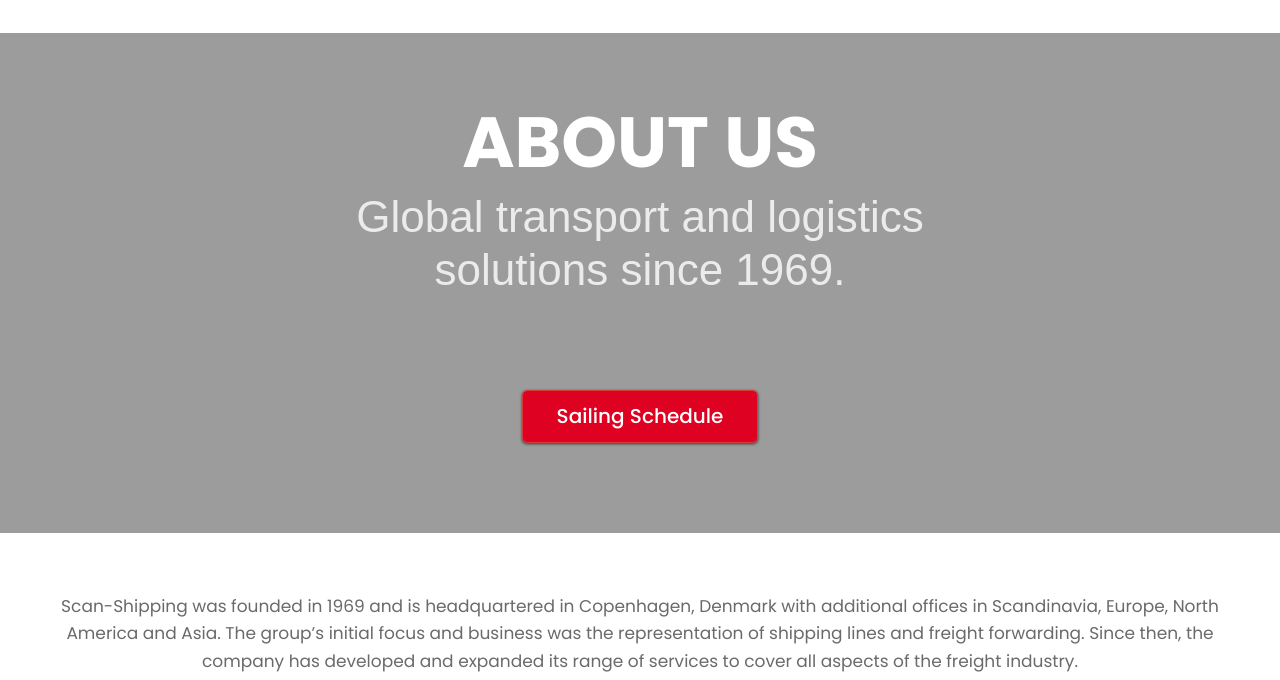
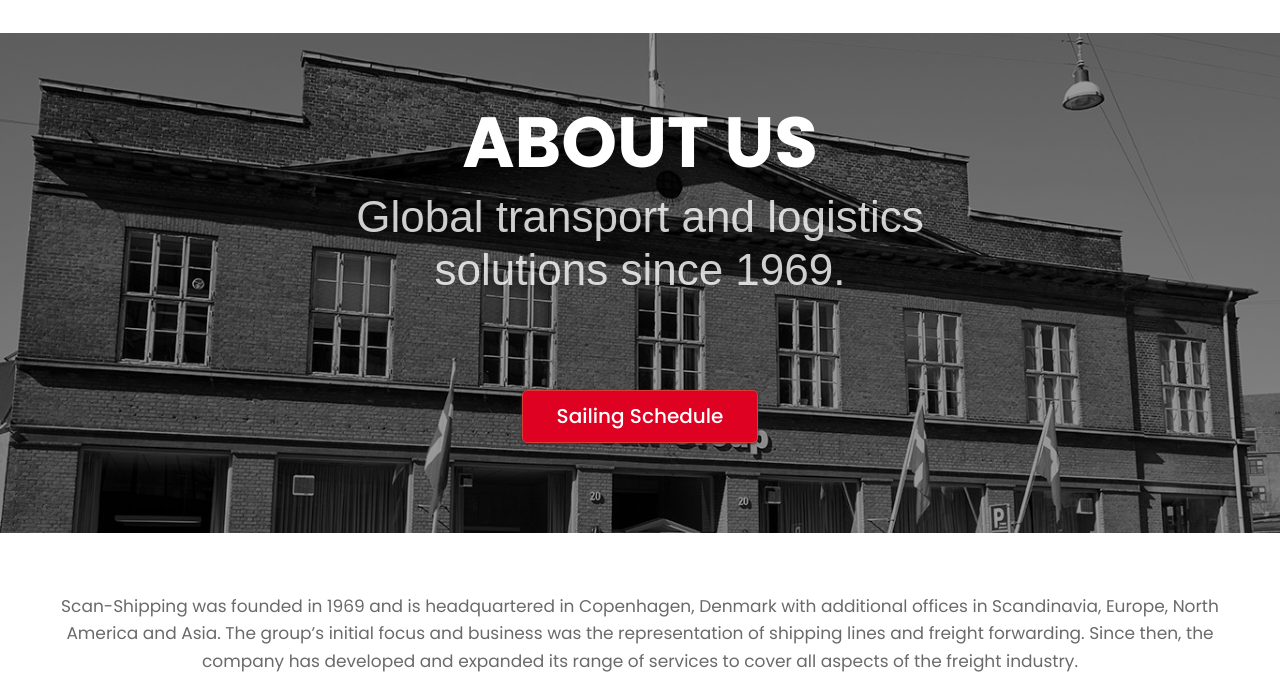
Before and after one commit to adabrowskishipco/scan-shipping, a plain HTML site: page about.html in a window 1280 px wide. Shown: the part 120-800 px from the top of the page. Drawn offline with nearby package versions, Linux system fonts and the light colour scheme.

Commit message:
design change

```diff
--- a/assets/css/style.css
+++ b/assets/css/style.css
@@ -625,6 +625,8 @@
 }
 .banner-caption {
 
+/*    background: linear-gradient(rgba(0,0,0,.39), rgba(0,0,0,.39)), url("../img/ocean-fright/ocean-fright/OceanFreight_www.pexels.com-architecture-bay-boat-326410.png");
+*/
     background: linear-gradient(rgba(0,0,0,.39), rgba(0,0,0,.39)), url("../img/ocean-fright/OceanFreight_www.pexels.com-architecture-bay-boat-326410.png");
 
     background-repeat: no-repeat;
@@ -639,7 +641,7 @@
 }
 .about-banner-caption {
 
-    background: linear-gradient(rgba(0,0,0,.39), rgba(0,0,0,.39)), url("../img/project/aboutimagebw.png");
+/**/    background: linear-gradient(rgba(0,0,0,.39), rgba(0,0,0,.39)), url("../img/about/aboutimagebw.jpg");
 
     background-repeat: no-repeat;
     background-size: cover;
```
Also changed, not shown: assets/img/Aid-&-Relief/Group 2704.jpg, assets/img/Aid-&-Relief/Group 2704color.jpg (added), assets/img/about/aboutimagebw.jpg (added), assets/img/aog/Group 2699 (1).jpg, assets/img/aog/Group 2699color.jpg (added), assets/img/carrear/Group 2702.jpg, assets/img/carrear/Group 2812 (1).png (deleted), assets/img/carrear/Group 2812.jpg (added), assets/img/food/Group 2703.jpg, assets/img/food/Group 2703colour.jpg (added), assets/img/marine/Group 2701.jpg, assets/img/marine/Group 2701color.jpg (added), assets/img/ocean-fright/OceanFreight.jpg (added), assets/img/ocean-fright/OceanFreight_www.pexels.com-architecture-bay-boat-326410.png.
